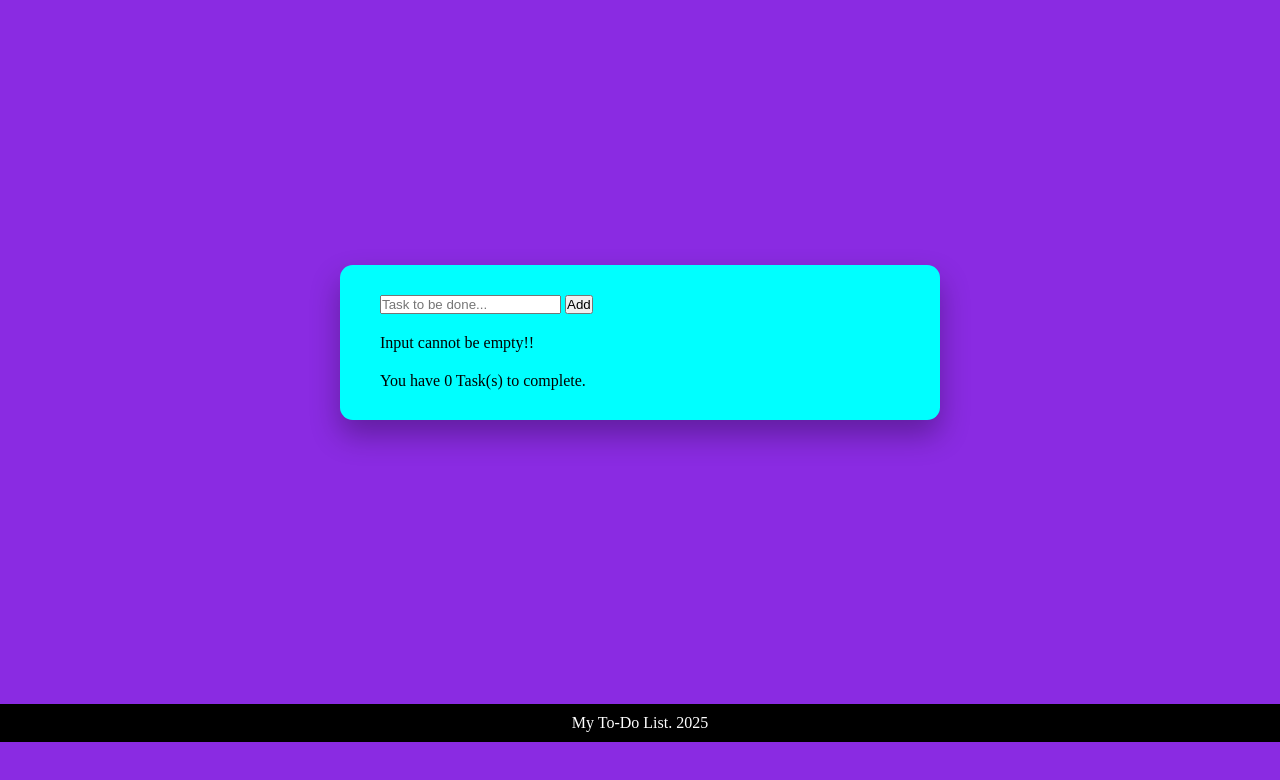
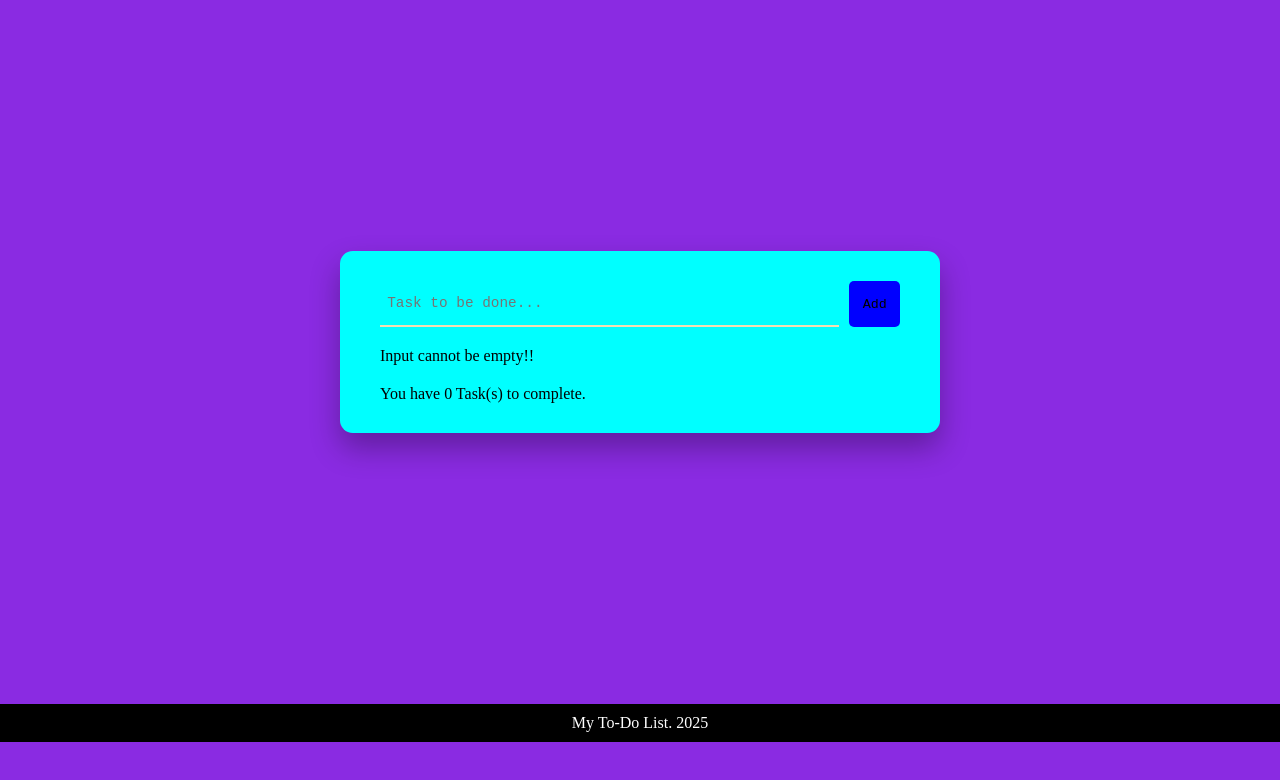
Before and after one commit to mariebernf/Project-2-My-To-Do-List, a plain HTML site: page index.html in a window 1280 px wide. Shown: the part 58-838 px from the top of the page. Drawn offline with Linux system fonts and the light colour scheme.

Commit message:
Style input field

```diff
--- a/assets/css/style.css
+++ b/assets/css/style.css
@@ -38,7 +38,34 @@ body {
     gap: 20px;
 }
 
+/* Styling for the input field */
+#wrapper {
+    display: flex;
+    gap: 10px;
+    width: 100%;
+}
 
+#wrapper input {
+    flex-grow: 1;
+    font-family: 'Courier New', Courier, monospace;
+    background-color: transparent;
+    color: black;
+    font-size: 0.9em;
+    border: none;
+    border-bottom: 2px solid wheat;
+    padding: 1em 0.5em;
+}
+
+#wrapper button {
+    font-family: 'Courier New', Courier, monospace;
+    background-color: blue;
+    color: black;
+    border: none;
+    padding: 1em;
+    border-radius: 5px;
+    cursor: pointer;
+    outline: none;
+}
 
 /* Fixed Header */
 .fixed-header {
```
